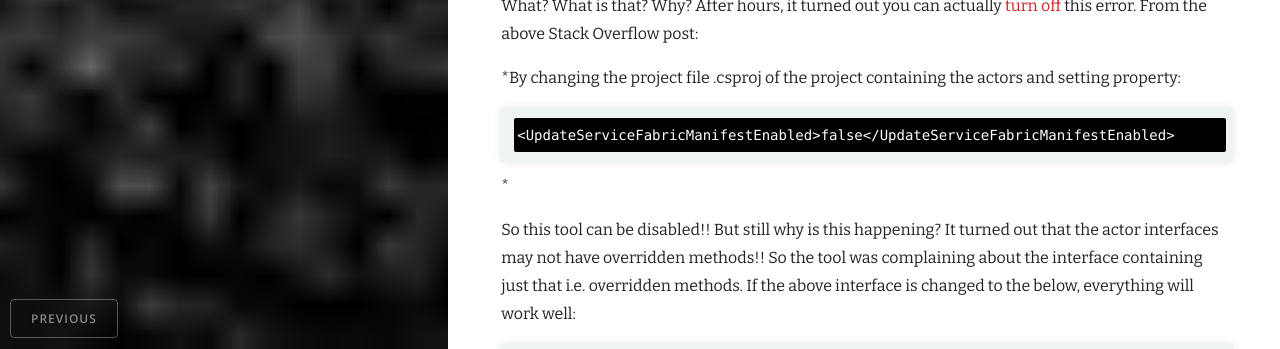
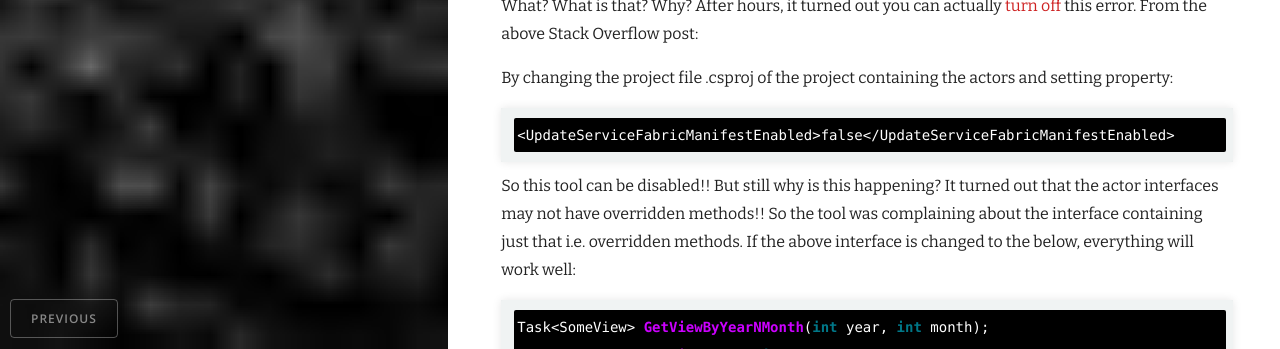
Before and after one commit to khaledhikmat/khaledhikmat.github.io, a Jekyll site: the page built from _posts/2016-05-05-service-fabric-notes.markdown, in a window 1280 px wide, cut to the strip 4651-5000 px from the top of the page. Built offline with Jekyll 4.4.1, drawn with Linux system fonts in a browser that asks for light colours; nearby versions of some CDN libraries; some of the changed text lies outside the part shown.

````diff
--- a/_posts/2016-05-05-service-fabric-notes.markdown
+++ b/_posts/2016-05-05-service-fabric-notes.markdown
@@ -124,12 +124,12 @@ If you to compile a Service Fabric solution that has an interface that looks lik
 
 What? What is that? Why? After hours, it turned out you can actually [turn off](http://stackoverflow.com/questions/35820191/how-to-ignore-a-servicetype-from-servicefabric-manifest-file-on-build-deploy) this error. From the above Stack Overflow post:
 
-*By changing the project file .csproj of the project containing the actors and setting property:
+By changing the project file .csproj of the project containing the actors and setting property:
 
 ```
 <UpdateServiceFabricManifestEnabled>false</UpdateServiceFabricManifestEnabled>
 ```
-*
+
 
 So this tool can be disabled!! But still why is this happening? It turned out that the actor interfaces may not have overridden methods!! So the tool was complaining about the interface containing just that i.e. overridden methods. If the above interface is changed to the below, everything will work well:
 
````
